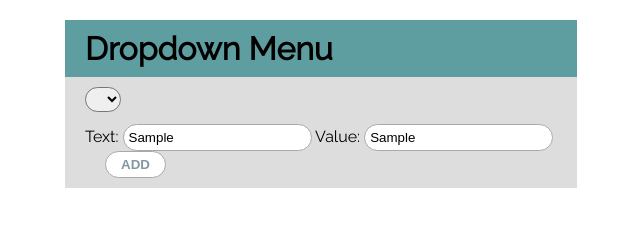
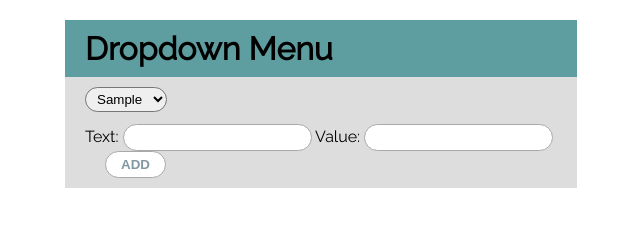
Before and after one commit to BaiToshoo/SoftUni-JS-Front-End, a plain HTML site: page 10. DOM Manipulation and Events/04. Fill-Dropdown/filldropdown.html in a window 1280 px wide. Both pictures are taken after typing "Sample", "Sample" into the empty fields and a click on the button "Add". Shown: the whole page, without its empty margins (319-959 px from the left). Drawn offline with Linux system fonts and the light colour scheme.

Commit message:
04. Fill-Dropdown done

```diff
--- a/10. DOM Manipulation and Events/04. Fill-Dropdown/dropdown.js
+++ b/10. DOM Manipulation and Events/04. Fill-Dropdown/dropdown.js
@@ -1,3 +1,13 @@
 function addItem() {
-    console.log('TODO:...');
+    let text = document.getElementById('newItemText').value;
+    let value = document.getElementById('newItemValue').value;
+
+    let option = document.createElement('option');
+    option.textContent = text;
+    option.value = value;
+
+    document.getElementById('menu').appendChild(option);
+
+    document.getElementById('newItemText').value = '';
+    document.getElementById('newItemValue').value = '';
 }
```
Also changed, not shown: 10. DOM Manipulation and Events/04. Fill-Dropdown/filldropdown.html (line endings or trailing spaces).
